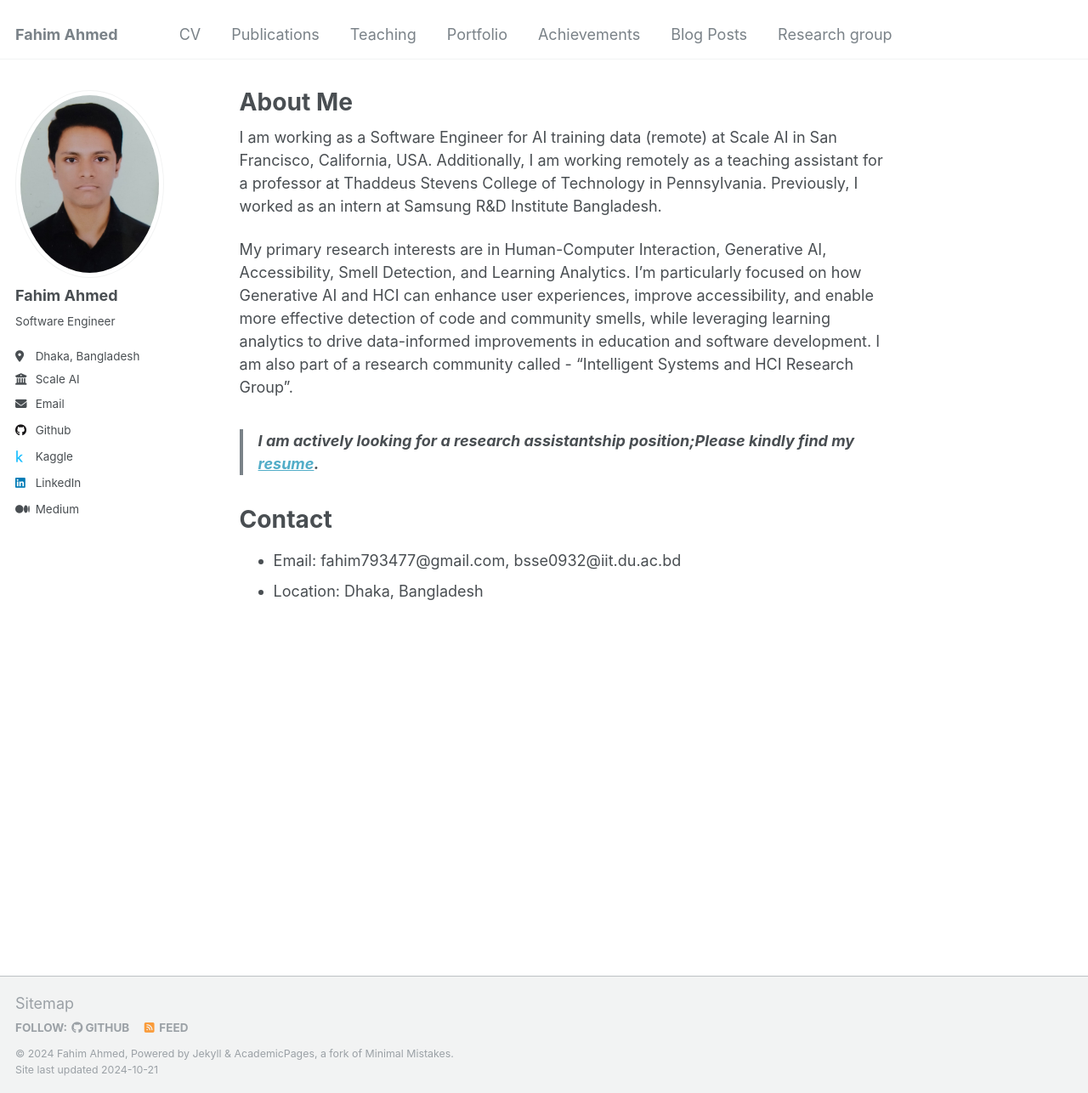
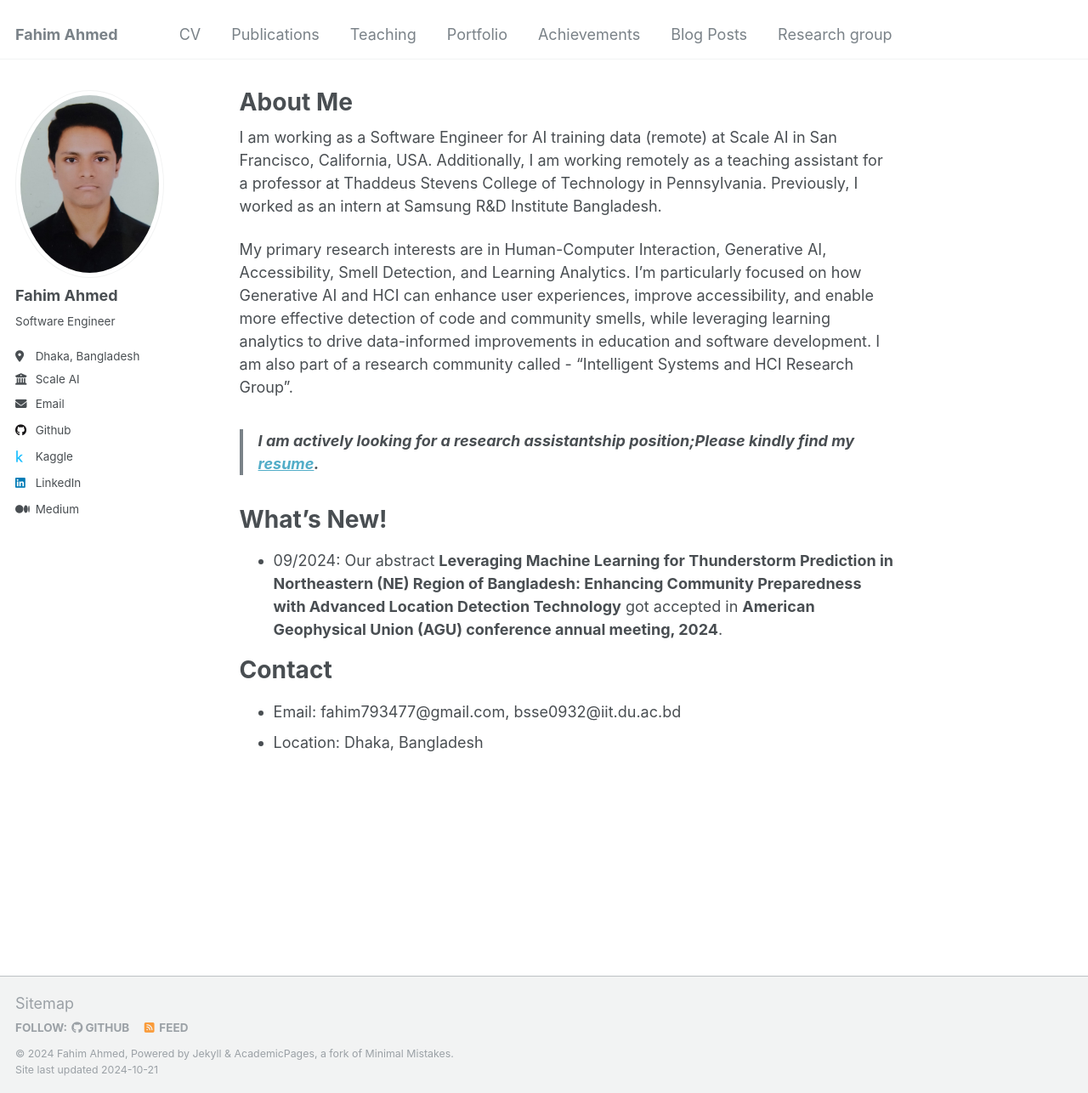
Before and after one commit to gitFahim/Fahim-Ahmed.github.io, a Jekyll site: the page built from _pages/about.md, in a window 1280 px wide and 1286 px high. Shown: the whole window at 85% size. Built offline with Jekyll 4.4.1, drawn with Linux system fonts in a browser that asks for light colours.

Commit message:
Agu added

```diff
--- a/_pages/about.md
+++ b/_pages/about.md
@@ -14,6 +14,10 @@ My primary research interests are in Human-Computer Interaction, Generative AI,
 
 > **I am actively looking for a research assistantship position;Please kindly find my [resume](https://drive.google.com/file/d/1zp5OiEaAfiNKJQQnSbyB8KZG4s7A6zZV/view?usp=sharing).**
 
+# What's New!
+
+- 09/2024: Our abstract **Leveraging Machine Learning for Thunderstorm Prediction in Northeastern (NE) Region of Bangladesh: Enhancing Community Preparedness with Advanced Location Detection Technology** got accepted in **American Geophysical Union (AGU) conference annual meeting, 2024**.
+
 # Contact
 
 - Email: fahim793477@gmail.com, bsse0932@iit.du.ac.bd
```
